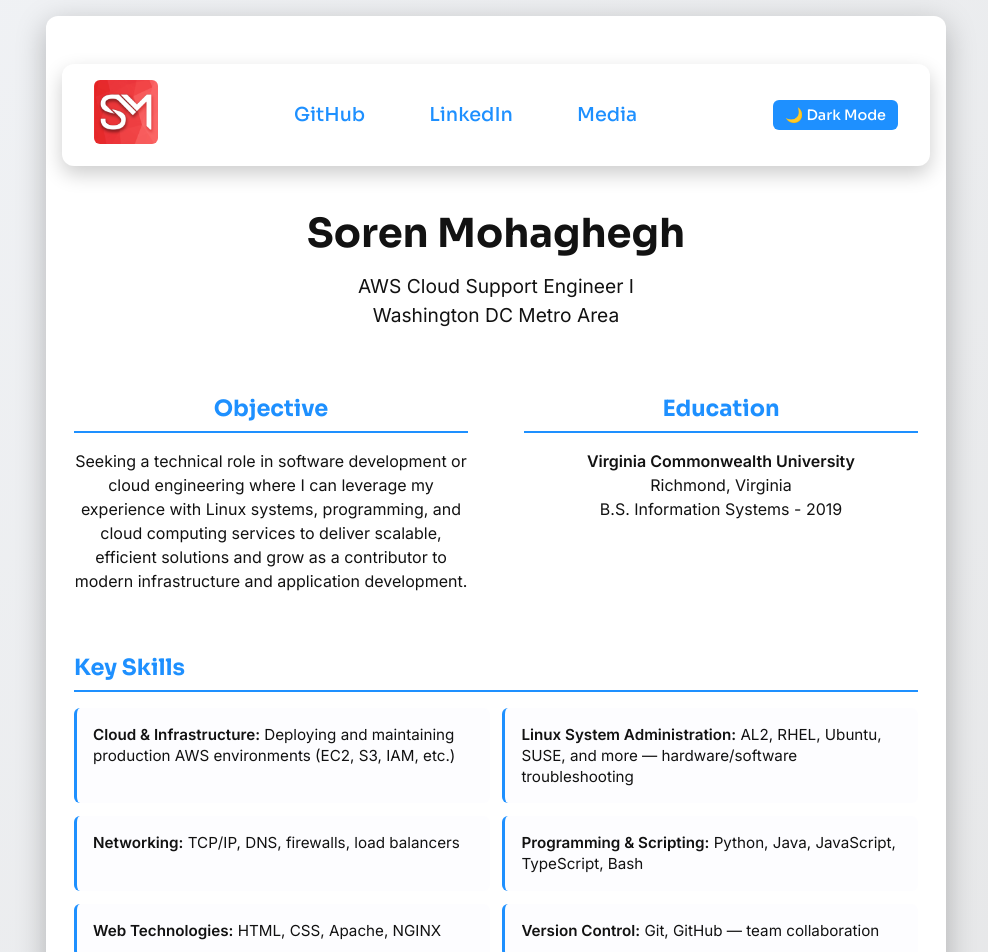
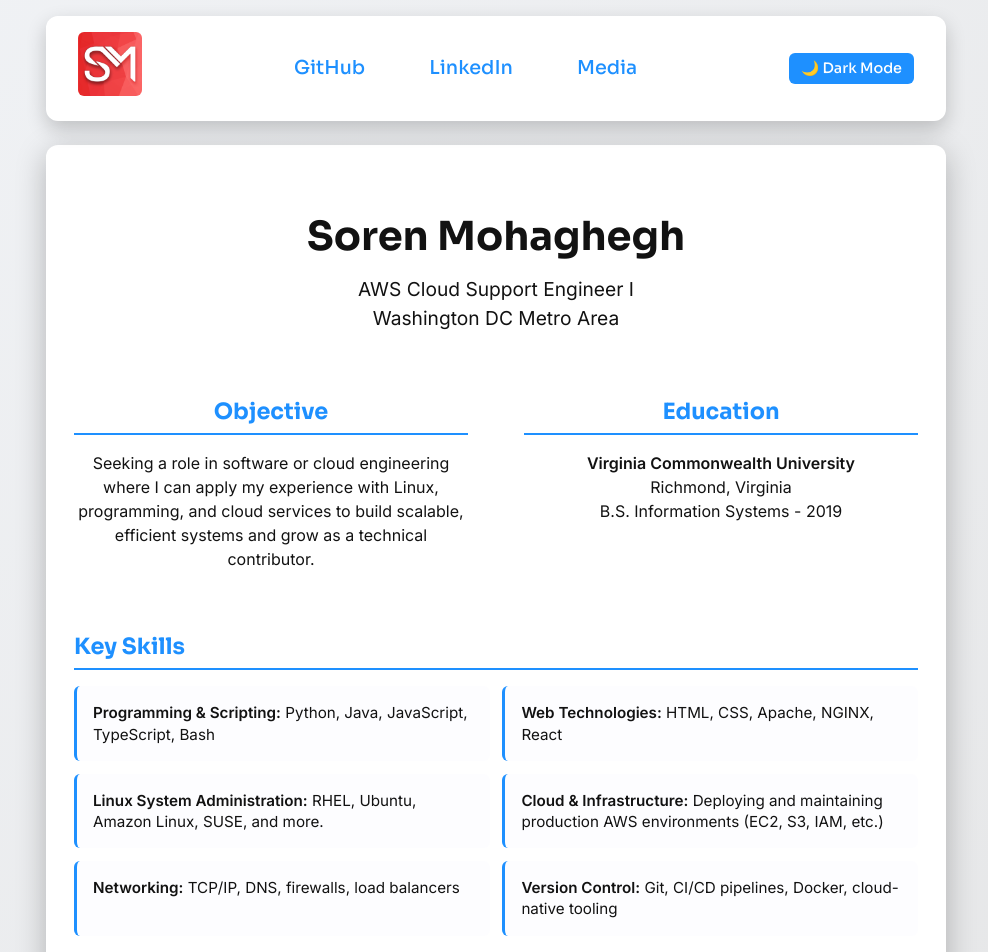
Before and after one commit to sorenmoha/sorenmoha.com, a React (Vite) app: page / in a window 1280 px wide. Shown: the top 952 px of the page, without its empty margins (144-1132 px from the left). Built offline with nearby package versions, Linux system fonts and the light colour scheme.

Commit message:
Fix navbar and other small things

```diff
--- a/src/App.jsx
+++ b/src/App.jsx
@@ -13,10 +13,12 @@ function App() {
   };
 
   return (
-    <div className="container">
+    <>
       <div className="navbar">
         <div className="nav-left">
+          <a href="https://www.youtube.com/@Swift-Media">
             <img src="/SM-PFP-youtube.jpg" alt="Soren Logo" className="logo" />
+          </a>
         </div>
 
         <div className="nav-center">
@@ -32,8 +34,7 @@ function App() {
         </div>
       </div>
 
-
-
+      <div className="container">
         <header>
           <h1>Soren Mohaghegh</h1>
           <p>
@@ -43,13 +44,11 @@ function App() {
           </p>
         </header>
 
-      {/* Two-column layout for Objective and Education */}
         <div className="two-column">
           <section className="half">
             <h2>Objective</h2>
             <p>
-            Seeking a technical role in software development or cloud engineering where I can leverage my experience with Linux systems, programming, and cloud computing services to deliver scalable, efficient solutions and grow as a contributor to modern infrastructure and application development.
-          </p>
+              Seeking a role in software or cloud engineering where I can apply my experience with Linux, programming, and cloud services to build scalable, efficient systems and grow as a technical contributor.            </p>
           </section>
 
           <section className="half">
@@ -68,25 +67,22 @@ function App() {
           <h2>Key Skills</h2>
           <div className="skills-grid">
             <div className="skill-block">
-            <strong>Cloud & Infrastructure:</strong> Deploying and maintaining production AWS environments (EC2, S3, IAM, etc.)
+              <strong>Programming & Scripting:</strong> Python, Java, JavaScript, TypeScript, Bash
             </div>
             <div className="skill-block">
-            <strong>Linux System Administration:</strong> AL2, RHEL, Ubuntu, SUSE, and more — hardware/software troubleshooting
+              <strong>Web Technologies:</strong> HTML, CSS, Apache, NGINX, React
+            </div>
+            <div className="skill-block">
+              <strong>Linux System Administration:</strong> RHEL, Ubuntu, Amazon Linux, SUSE, and more.
+            </div>
+            <div className="skill-block">
+              <strong>Cloud & Infrastructure:</strong> Deploying and maintaining production AWS environments (EC2, S3, IAM, etc.)
             </div>
             <div className="skill-block">
               <strong>Networking:</strong> TCP/IP, DNS, firewalls, load balancers
             </div>
             <div className="skill-block">
-            <strong>Programming & Scripting:</strong> Python, Java, JavaScript, TypeScript, Bash
-          </div>
-          <div className="skill-block">
-            <strong>Web Technologies:</strong> HTML, CSS, Apache, NGINX
-          </div>
-          <div className="skill-block">
-            <strong>Version Control:</strong> Git, GitHub — team collaboration
-          </div>
-          <div className="skill-block">
-            <strong>DevOps Concepts:</strong> CI/CD pipelines, Docker, cloud-native tooling
+              <strong>Version Control:</strong> Git, CI/CD pipelines, Docker, cloud-native tooling
             </div>
           </div>
         </section>
@@ -155,6 +151,7 @@ function App() {
           </ul>
         </section>
       </div>
+    </>
   );
 }
 
--- a/src/index.css
+++ b/src/index.css
@@ -103,7 +103,7 @@ section h2 {
   border-radius: 12px;
   box-shadow: 0 8px 30px rgba(0, 0, 0, 0.25);
   box-sizing: border-box;
-  overflow-x: hidden;
+
 }
 
 header {
@@ -170,12 +170,17 @@ body.dark section:hover:not(.no-hover) {
   transition: background-color 0.3s ease, box-shadow 0.3s ease;
 }
 
-.navbar-left,
-.navbar-center,
-.navbar-right {
-  display: flex;
-  align-items: center;
-  gap: 1rem;
+/* "Invisble" link in navbar*/
+.nav-left {
+  cursor: default;
+}
+
+.nav-left a,
+.nav-left a:hover,
+.nav-left img {
+  cursor: default;
+  text-decoration: none;
+  outline: none;
 }
 
 .nav-center {
@@ -242,16 +247,10 @@ body.dark section:hover:not(.no-hover) {
 
 .skill-block:hover {
   background-color: rgba(30, 144, 255, 0.15);
-  transform: scale(1.02);
+  transform: scale(1.03);
 }
 
-/* ===================
-   Utility
-=================== */
-.no-hover:hover {
-  transform: none !important;
-  box-shadow: none !important;
-}
+
 
 /* ===================
    Mobile Adjustments
@@ -264,15 +263,4 @@ body.dark section:hover:not(.no-hover) {
     text-align: center;
   }
 
-  .navbar-left,
-  .navbar-center,
-  .navbar-right {
-    justify-content: center;
-    width: 100%;
-    margin-bottom: 0.5rem;
-  }
-
-  .navbar-right {
-    margin-top: 0.5rem;
-  }
 }
```
Lines whose indentation alone changed are shown as unchanged.
